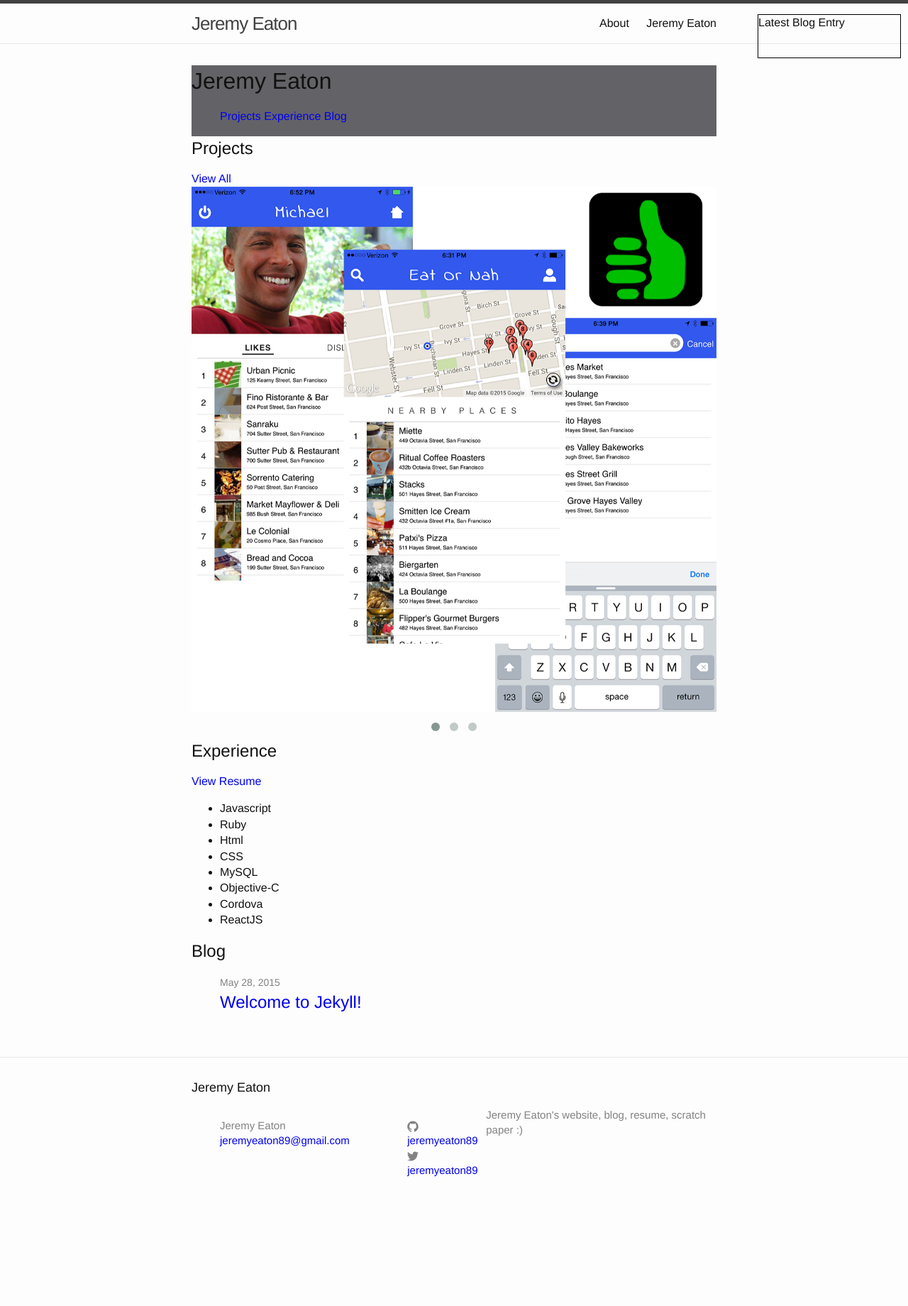
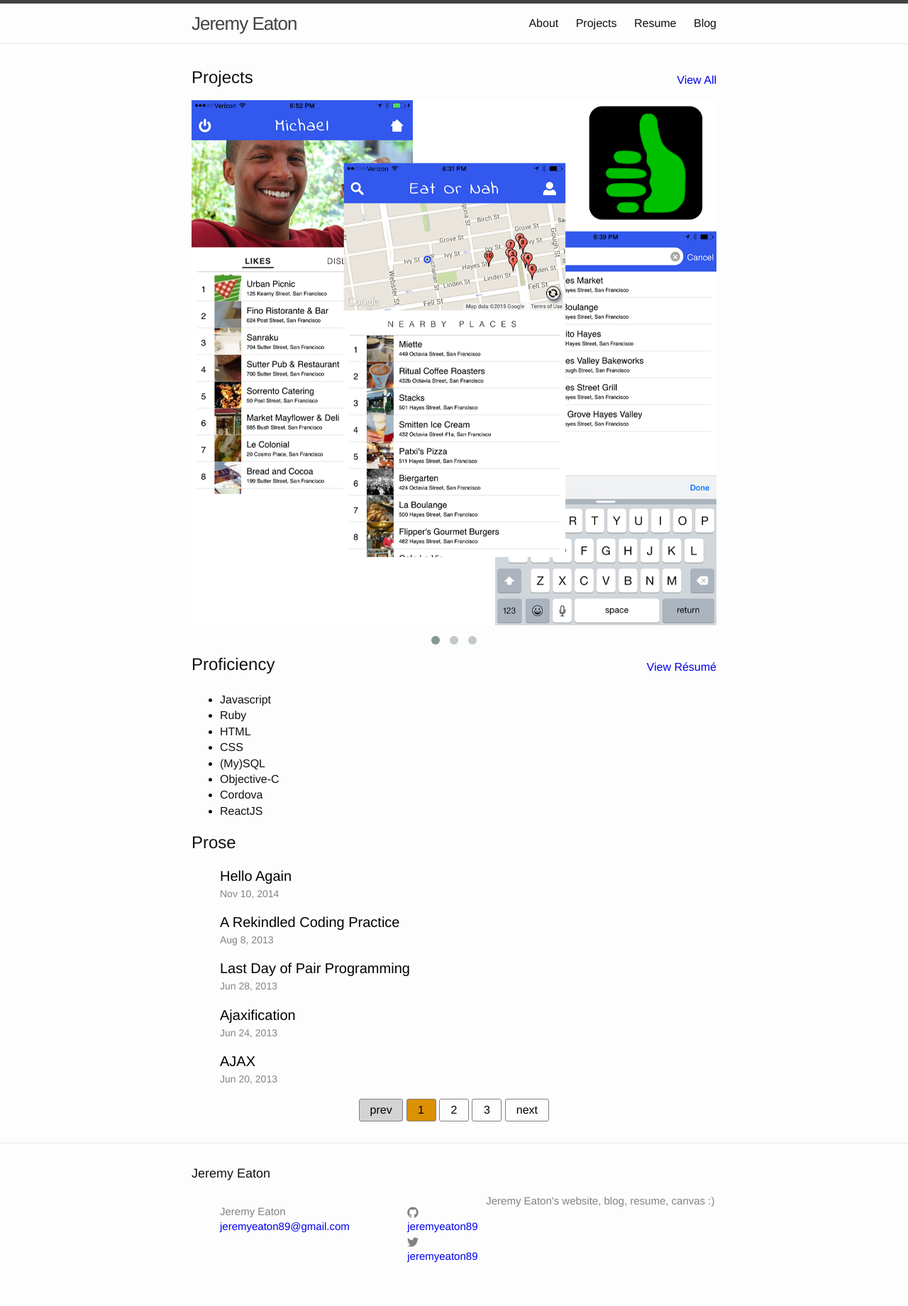
Before and after one commit to jeremyeaton89/jeremyeaton89.github.io, a Jekyll site: the page built from index.html, in a window 1280 px wide. Shown: the whole page at 71% size. Built offline with Jekyll 4.4.1, drawn with Linux system fonts in a browser that asks for light colours; the list of posts is cut into pages by our own code; before the commit the page ends 1719 px from its top, so only the background shows below that.

Commit message:
add old blog posts, add pagination

```diff
--- a/_config.yml
+++ b/_config.yml
@@ -2,11 +2,12 @@
 title: Jeremy Eaton
 email: jeremyeaton89@gmail.com
 description: > # this means to ignore newlines until "baseurl:"
-  Jeremy Eaton's website, blog, resume, scratch paper :)
+  Jeremy Eaton's website, blog, resume, canvas :)
 baseurl: "" # the subpath of your site, e.g. /blog/
 url: "http://jeremyeaton.co" # the base hostname & protocol for your site
 twitter_username: jeremyeaton89
 github_username:  jeremyeaton89
+paginate: 5
 
 # Build settings
 markdown: kramdown
--- a/_includes/header.html
+++ b/_includes/header.html
@@ -14,11 +14,10 @@
       </a>
 
       <div class="trigger">
-        {% for page in site.pages %}
-          {% if page.title %}
-          <a class="page-link" href="{{ page.url | prepend: site.baseurl }}">{{ page.title }}</a>
-          {% endif %}
-        {% endfor %}
+        <a class='page-link' href='/about'>About</a>
+        <a class='page-link' href='#'>Projects</a>
+        <a class='page-link' href='#'>Resume</a>
+        <a class='page-link' href='#'>Blog</a>
       </div>
     </nav>
 
--- /dev/null
+++ b/_posts/2014-11-10-Hello-Again.md
@@ -0,0 +1,13 @@
+---
+title: Hello Again
+layout: default
+---
+
+# A Rekindled Coding Practice
+
+
+Well, I must say, it is a joy to read through blog posts of past. It’s not every day you dive into the former mentality of self as one typically focuses on progress moving forward, but to look back speaks truth to the fact that, yes, you are indeed evolving.
+
+I always wonder what I was thinking, or how it felt to be alive moments prior to the turn of a new chapter, but it seems writing can take you there. As life presents its latest challenge, often looking back can be a source of encouragement.
+
+Oh how I’ve grown in the last year with The Hunt. I feel dense with knowledge, and calm with flow, and yet there is so much farther to go. I used to long for more freedom, but I am truly happy where I am. I feel the path unfold, and I look forward to what each new day may hold.
--- a/_sass/_layout.scss
+++ b/_sass/_layout.scss
@@ -185,7 +185,7 @@
 
 .post-link {
     display: block;
-    font-size: 24px;
+    font-size: 20px;
 }
 
 
--- a/css/index.css
+++ b/css/index.css
@@ -1,11 +1,26 @@
 h1 {
   margin: 0;
 }
-header.index {
-  width: 100%;
-  height: 100px;
-  background-color: #636367;
-  display: block;
+a {
+  cursor: pointer;
+}
+.post-list a, .post-list a:hover {
+  color: black;
+}
+.post-list a:visited {
+  color: #DC9004;
+}
+.h2-container h2 {
+  float: left;
+}
+.h2-container {
+  height: 40px;
+}
+.h2-container a:visited {
+  color: black;
+}
+.h2-container a {
+  margin-left: 20px;
 }
 #project_carousel {
   width: 100%;
@@ -15,22 +30,60 @@
   display: block;
   cursor: pointer;
 }
-#nav ul {
-  height: 45px;
-  width: 100%;
-  margin: 0;
-  padding: 0;
-  list-style-type: none;
-}
-#nav li {
-  display: inline-block;
-}
-
 #blog_feed {
-  position: absolute;
-  right: 10px;
-  top: 20px;
   border: 1px solid black;
   width: 200px;
   height: 60px;
+  float: right;
+  margin-left: 100%;
+  margin-bottom: 20px;
 }
+#blog .post-list li {
+  margin-bottom: 15px;
+}
+#blog .post-list h2 {
+  margin-bottom: 0;
+}
+a.view-more {
+  float: right;
+  margin-top: 10px;
+}
+#blog_pagination {
+  padding: 0;
+  margin: 0 auto;
+  text-align: center;
+  vertical-align: middle;
+
+}
+#blog_pagination li {
+  list-style-type: none;
+  display: inline-block;
+  border: 1px solid gray;
+  height: 30px;
+  min-width: 40px;
+  border-radius: 3px;
+}
+#blog_pagination #next, #blog_pagination #prev {
+  width: 60px;
+}
+#blog_pagination li a {
+  width: 100%;
+  height: 100%;
+  display: block;
+  line-height: 30px;
+}
+#blog_pagination .active {
+  background: #DC9004;
+}
+#blog_pagination .disabled {
+  background: lightgray;
+  pointer-events: none;
+  cursor: default;
+}
+#blog_pagination a {
+  text-decoration: none;
+  color: black;
+}
+#blog_pagination a:hover {
+  color: lightgray;
+}
--- a/index.html
+++ b/index.html
@@ -3,29 +3,16 @@
 layout: default
 ---
 
-<!DOCTYPE html>
-<html>
 
 
-  <body>
-    <header class='index'>
-      <h1>Jeremy Eaton</h1>
-      <ul id='nav'>
-        <li><a id='projects_link'   href='#'>Projects</a></li>
-        <li><a id='experience_link' href='#'>Experience</a></li>
-        <li><a id='blog_link'       href='#'>Blog</a></li>
-      </ul>
+<!--   <div id='blog_feed'>
+Latest Blog Entry
+</div> -->
 
-      <div id='blog_feed'>
-        Latest Blog Entry
+<div class='h2-container'>
+  <h2>Projects</h2>
+  <a class='view-more' href='#'>View All</a>
 </div>
-
-    </header>
-
-    <div id='index_content'>
-
-      <h2>Projects</h2>
-      <a href='#'>View All</a>
 
 <div id='project_carousel' class='owl-carousel'>
   <div><img src='img/eon_project_image.png' /></div>
@@ -35,15 +22,17 @@
 
 <div id='experience'>
 
-        <h2>Experience</h2> <!-- Proficiency -->
-        <a href='#'>View Resume</a>
+  <div class='h2-container'>
+    <h2>Proficiency</h2>
+    <a class='view-more' href='#'>View Résumé</a>
+  </div>
 
   <ul>
     <li>Javascript</li>
     <li>Ruby</li>
-          <li>Html</li>
+    <li>HTML</li>
     <li>CSS</li>
-          <li>MySQL</li>
+    <li>(My)SQL</li>
     <li>Objective-C</li>
     <li>Cordova</li>
     <li>ReactJS</li>
@@ -53,21 +42,23 @@
 
 <div id='blog'>
 
-        <h2>Blog</h2>
-
-        <ul class="post-list">
-          {% for post in site.posts %}
+  <h2>Prose</h2>
+  <ul class="post-list" data-total-pages="{{ paginator.total_pages }}">
+    {% for post in paginator.posts %}
       <li>
-              <span class="post-meta">{{ post.date | date: "%b %-d, %Y" }}</span>
-
         <h2>
           <a class="post-link" href="{{ post.url | prepend: site.baseurl }}">{{ post.title }}</a>
         </h2>
+        <span class="post-meta">{{ post.date | date: "%b %-d, %Y" }}</span>
       </li>
     {% endfor %}
   </ul>
-
+  <ul id='blog_pagination'>
+    <li class='disabled'><a id='prev' data-next-page='1'>prev</a></li>
+    <li class='active'><a data-next-page='1'>1</a></li>
+    {% for count in (2..paginator.total_pages) %}
+      <li><a data-next-page='{{count}}'>{{count}}</a></li>
+    {% endfor %}
+    <li><a id='next' data-next-page='2'>next</a></li>
   </div>
 </div>
-  </body>
-</html>
--- a/js/index.js
+++ b/js/index.js
@@ -14,4 +14,41 @@
     autoPlay: 5000,
     paginationSpeed: 500,
   });
+
+  // Blog Pagination
+  $('#blog_pagination a').click(function() {
+    var nextPage = $(this).data('next-page');
+
+    $.ajax({
+      url: document.URL + (nextPage === 1 ? '' : '/page' + nextPage),
+      success: function(response, status) {
+        var htmlList = $.parseHTML(response);
+
+        htmlList.forEach(function(node) {
+          var $html = $(node);
+
+          if ($html.is('.page-content')) {
+            $('.post-list').html($html.find('.post-list').html());
+
+            var totalPages = $('.post-list').data('total-pages');
+            $('#blog_pagination .disabled').removeClass('disabled');
+            $('#blog_pagination .active').removeClass('active');
+
+            // Update pagination status'
+            $('#blog_pagination a:contains('+nextPage+')').addClass('active');
+            if (nextPage === totalPages) {
+              $('#next').addClass('disabled')
+            } else if (nextPage === 1) {
+              $('#prev').addClass('disabled')
+            }
+            $('#prev').data('next-page', (nextPage - 1))
+            $('#next').data('next-page', (nextPage + 1));
+          }
+        })
+      },
+      error: function(response, status) {
+        console.log('ERROR: ' + response.statusText);
+      },
+    })
+  })
 })
```
Also changed, not shown: _posts/2013-05-18-App-Academy-W1D5.md (added, +14 -0 lines), _posts/2013-05-24-App-Academy-W2D4.md (added, +10 -0 lines), _posts/2013-05-27-App-Academy-W3D1.md (added, +10 -0 lines), _posts/2013-06-05-App-Academy-W4D3.md (added, +18 -0 lines), _posts/2013-06-17-App-Academy-W6D1.md (added, +10 -0 lines), _posts/2013-06-19-App-Academy-W6D3.md (added, +11 -0 lines), _posts/2013-06-20-App-Academy-W6D4.md (added, +9 -0 lines), _posts/2013-06-24-App-Academy-W7D1.md (added, +11 -0 lines), _posts/2013-06-28-App-Academy-W7D5.md (added, +12 -0 lines), _posts/2013-08-08-A-Rekindled-Code-Practice.md (added, +14 -0 lines), _posts/2015-05-28-welcome-to-jekyll.markdown (deleted, +0 -25 lines), index_old.html (deleted, +0 -23 lines). Lines whose indentation alone changed are shown as unchanged.
